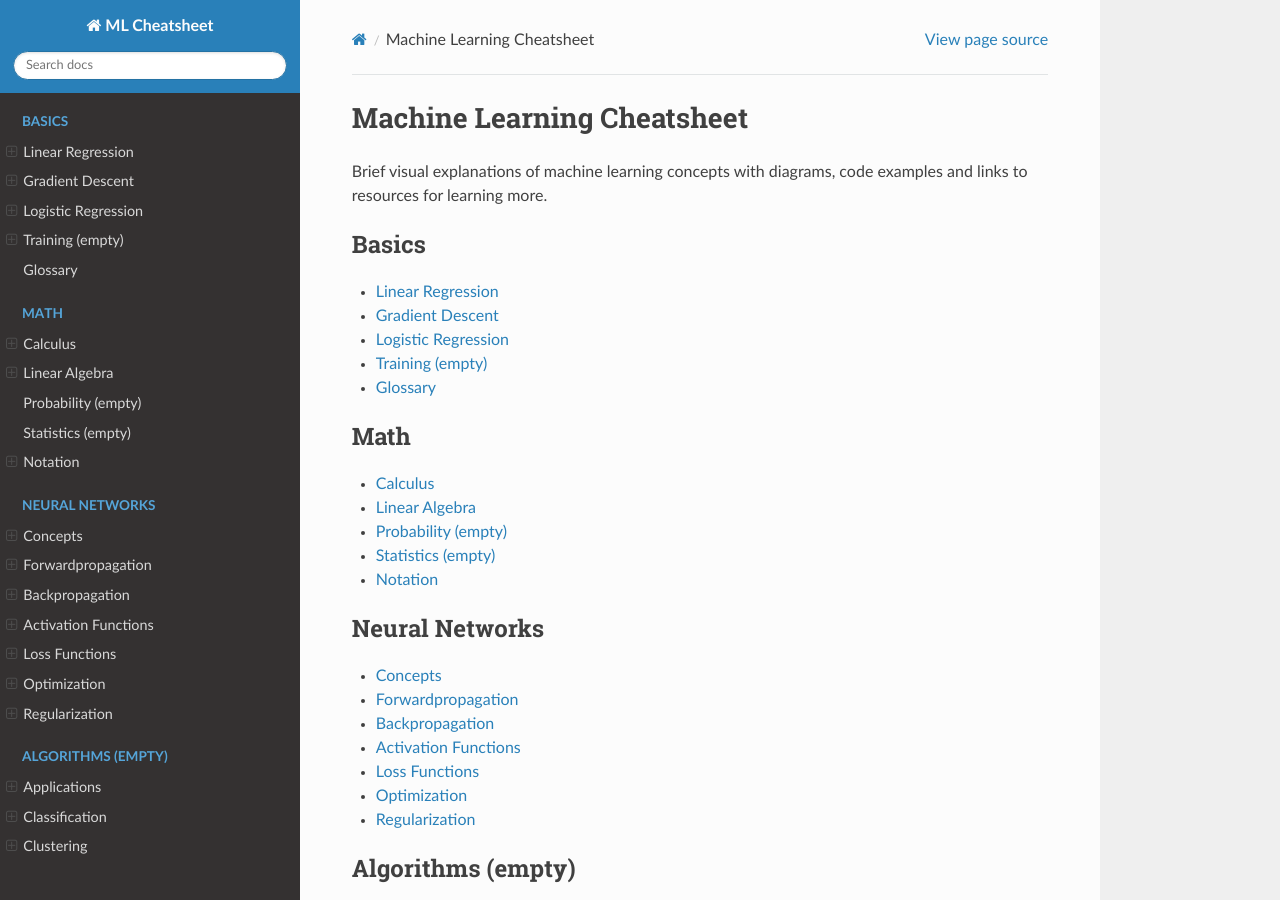
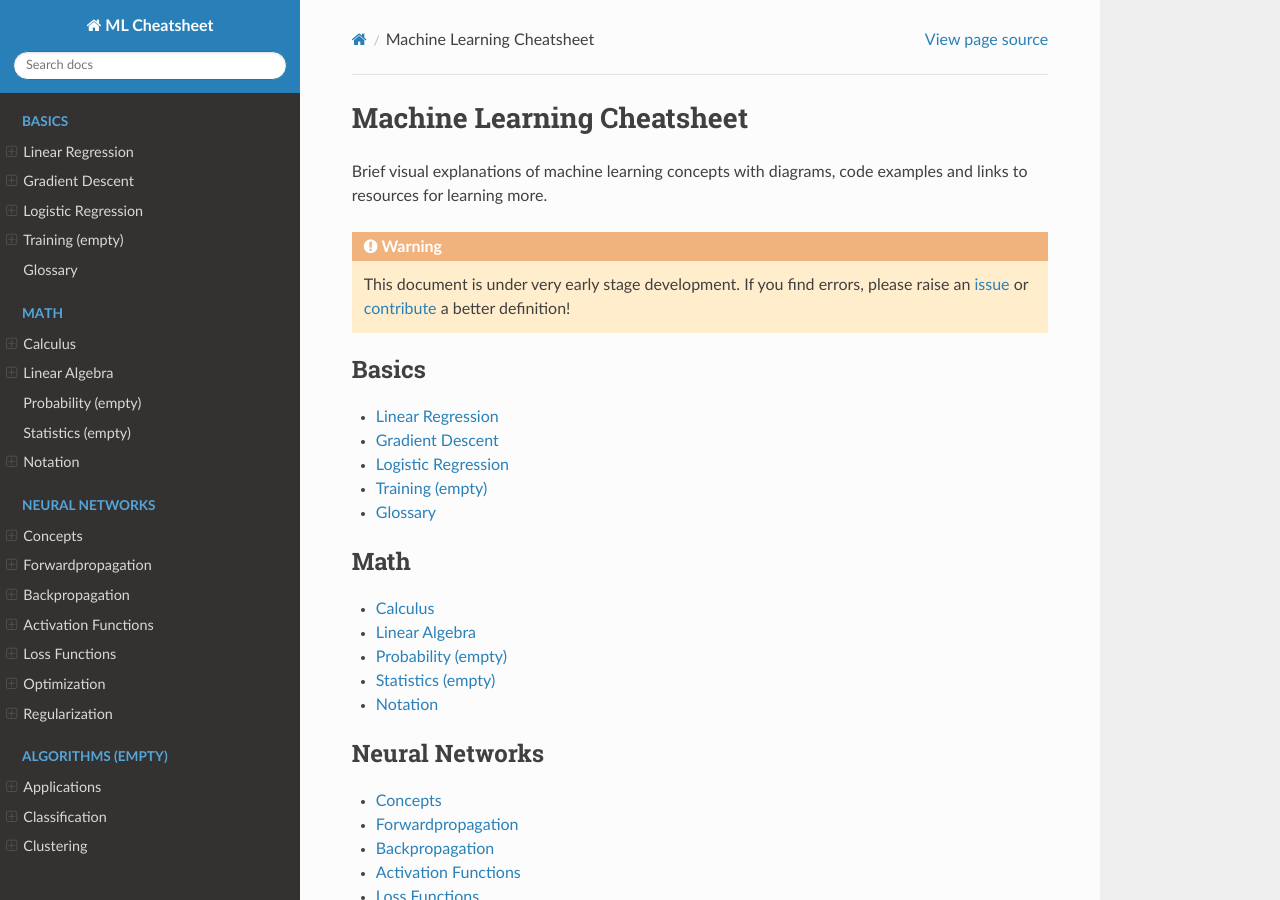
Before and after one commit to bfortuner/ml-glossary, a Sphinx documentation site: the page built from docs/index.rst, in a window 1280 px wide and 900 px high. Built offline with Sphinx 7.4.7 and the Read the Docs theme 2.0.0, drawn with Linux system fonts in a browser that asks for light colours.

Commit message:
updated contribute instructions

```diff
--- a/docs/index.rst
+++ b/docs/index.rst
@@ -4,6 +4,10 @@
 ===========================
 
 Brief visual explanations of machine learning concepts with diagrams, code examples and links to resources for learning more.
+
+.. warning::
+
+    This document is under very early stage development. If you find errors, please raise an `issue <https://github.com/bfortuner/ml-cheatsheet/issues>`_ or `contribute <https://github.com/bfortuner/ml-cheatsheet/blob/master/README.md>`_ a better definition!
 
 .. toctree::
     :caption: Basics
```
Also changed, not shown: README.md (+4 -0 lines).
